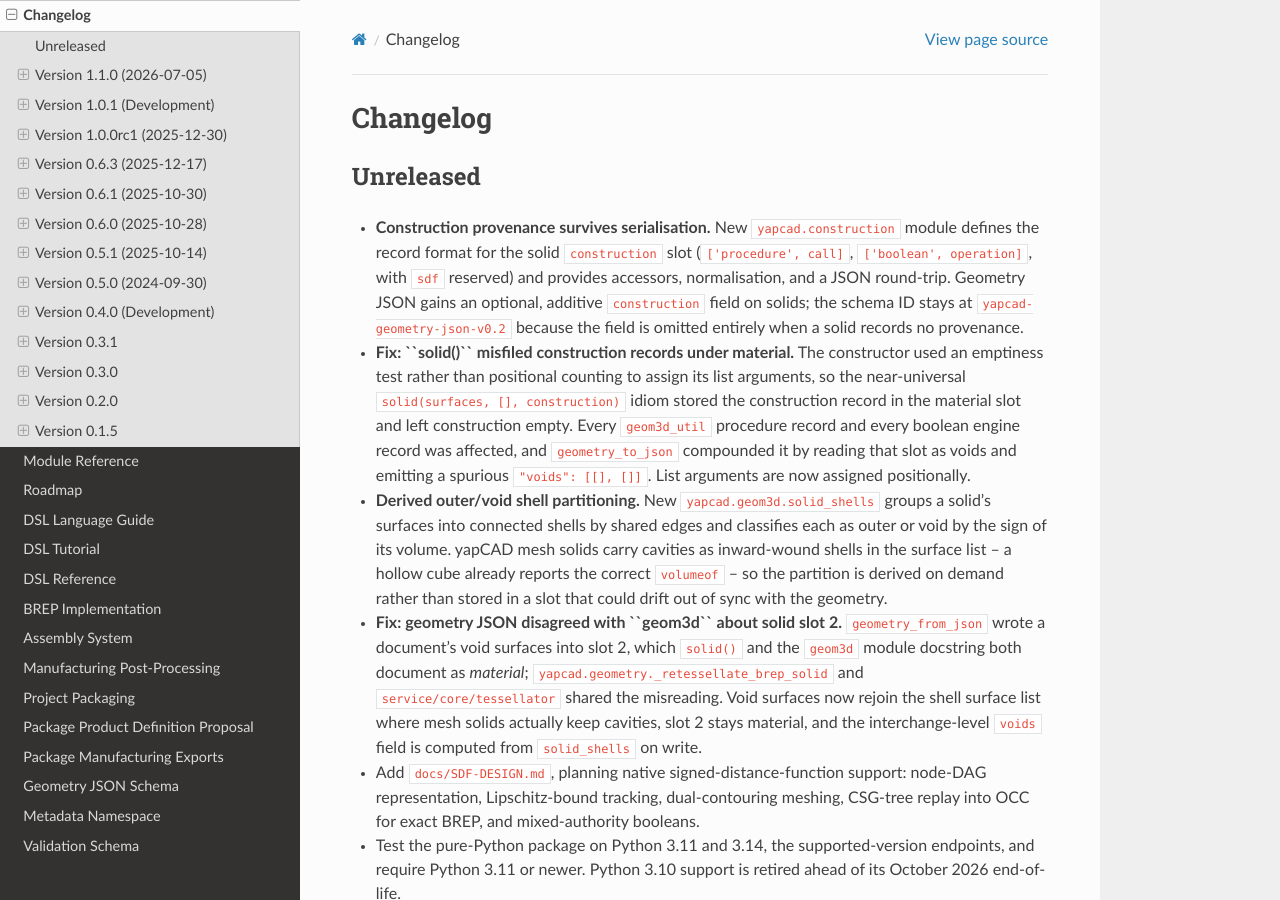
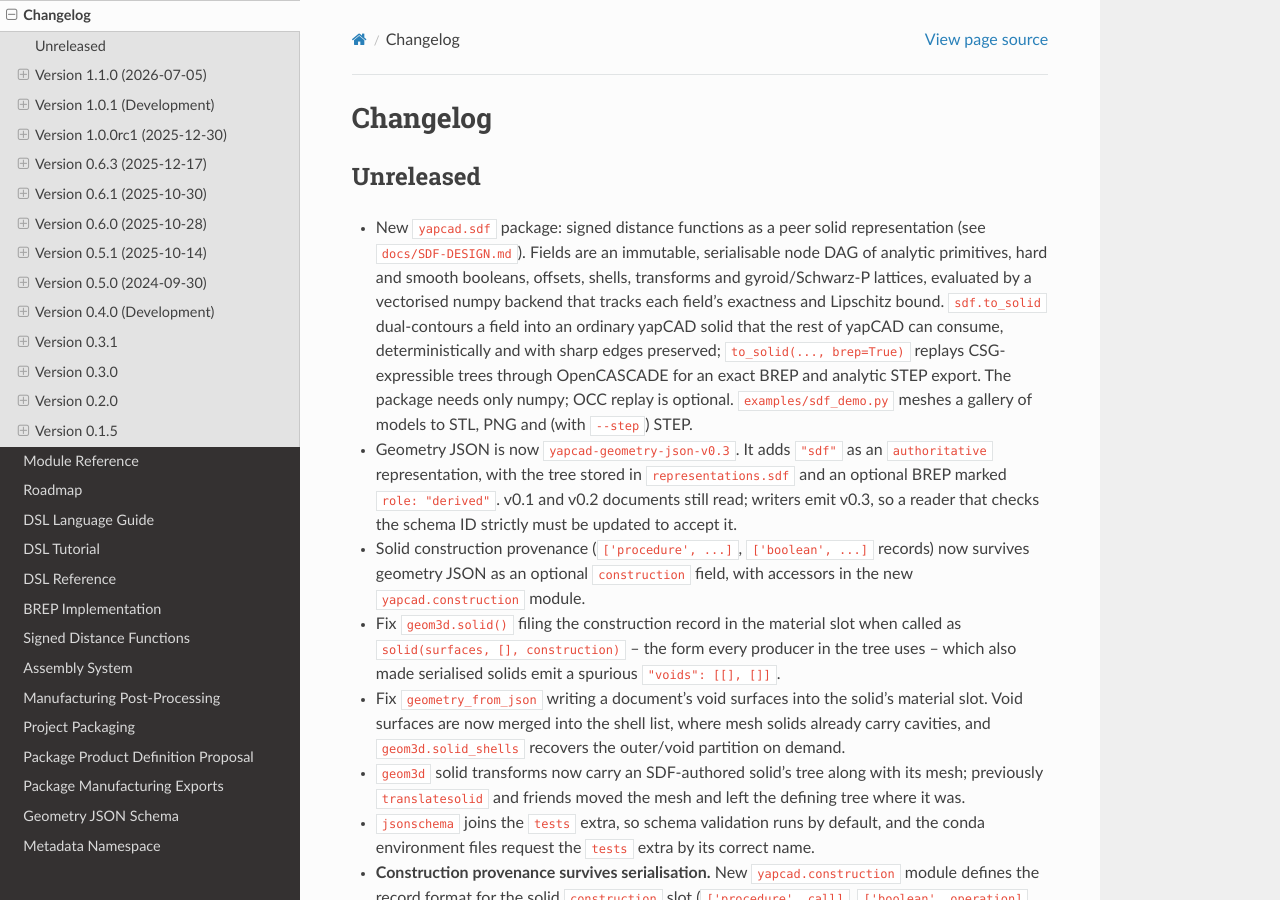
Before and after one commit to rdevaul/yapCAD, a Sphinx documentation site: the page built from docs/changelog.rst, in a window 1280 px wide and 900 px high. Built offline with Sphinx 7.4.7 and the Read the Docs theme 3.1.0, drawn with Linux system fonts in a browser that asks for light colours.

Commit message:
Prepare the SDF work for review: docs, changelog, gallery image
Publish docs/SDF-DESIGN.md in the Sphinx toctree, beside the BREP
implementation notes, as the narrative documentation for the new public
yapcad.sdf API. The build had flagged it as outside any toctree; it now
builds with zero warnings, as main does. The design document's status line
now reflects what is implemented, and the tracking-branch line, which would
go stale on merge, is dropped.

node.py's module docstring referred to the design document with :doc:,
which autodoc resolves relative to the generated docs/api pages and so
could not find; it now cites the file path, as every other SDF module does.

CHANGELOG gains Unreleased entries for the SDF package, the move to
geometry JSON v0.3, construction provenance, and the two Phase 0 slot
fixes that change behaviour for existing solids.

images/sdf-gallery.png is a 353 KB contact sheet of six gallery models,
rendered by examples/sdf_preview.py, for the README and the pull request.

Co-Authored-By: Claude Opus 5.5 <noreply@anthropic.com>

```diff
--- a/CHANGELOG.rst
+++ b/CHANGELOG.rst
@@ -4,6 +4,40 @@ Changelog
 
 Unreleased
 ==========
+
+- New ``yapcad.sdf`` package: signed distance functions as a peer solid
+  representation (see ``docs/SDF-DESIGN.md``). Fields are an immutable,
+  serialisable node DAG of analytic primitives, hard and smooth booleans,
+  offsets, shells, transforms and gyroid/Schwarz-P lattices, evaluated by a
+  vectorised numpy backend that tracks each field's exactness and Lipschitz
+  bound. ``sdf.to_solid`` dual-contours a field into an ordinary yapCAD solid
+  that the rest of yapCAD can consume, deterministically and with sharp edges
+  preserved; ``to_solid(..., brep=True)`` replays CSG-expressible trees
+  through OpenCASCADE for an exact BREP and analytic STEP export. The package
+  needs only numpy; OCC replay is optional. ``examples/sdf_demo.py`` meshes a
+  gallery of models to STL, PNG and (with ``--step``) STEP.
+- Geometry JSON is now ``yapcad-geometry-json-v0.3``. It adds ``"sdf"`` as an
+  ``authoritative`` representation, with the tree stored in
+  ``representations.sdf`` and an optional BREP marked ``role: "derived"``.
+  v0.1 and v0.2 documents still read; writers emit v0.3, so a reader that
+  checks the schema ID strictly must be updated to accept it.
+- Solid construction provenance (``['procedure', ...]``, ``['boolean', ...]``
+  records) now survives geometry JSON as an optional ``construction`` field,
+  with accessors in the new ``yapcad.construction`` module.
+- Fix ``geom3d.solid()`` filing the construction record in the material slot
+  when called as ``solid(surfaces, [], construction)`` -- the form every
+  producer in the tree uses -- which also made serialised solids emit a
+  spurious ``"voids": [[], []]``.
+- Fix ``geometry_from_json`` writing a document's void surfaces into the
+  solid's material slot. Void surfaces are now merged into the shell list,
+  where mesh solids already carry cavities, and ``geom3d.solid_shells``
+  recovers the outer/void partition on demand.
+- ``geom3d`` solid transforms now carry an SDF-authored solid's tree along
+  with its mesh; previously ``translatesolid`` and friends moved the mesh and
+  left the defining tree where it was.
+- ``jsonschema`` joins the ``tests`` extra, so schema validation runs by
+  default, and the conda environment files request the ``tests`` extra by
+  its correct name.
 
 - **Construction provenance survives serialisation.** New ``yapcad.construction``
   module defines the record format for the solid ``construction`` slot
--- a/docs/index.rst
+++ b/docs/index.rst
@@ -88,6 +88,7 @@ Contents
    DSL Tutorial <dsl_tutorial>
    DSL Reference <dsl_reference>
    BREP Implementation <yapBREP>
+   Signed Distance Functions <SDF-DESIGN>
    Assembly System <assembly_system>
    Manufacturing Post-Processing <manufacturing_postprocessing>
    Project Packaging <ycpkg_spec>
```
Also changed, not shown: docs/SDF-DESIGN.md (+1 -2 lines), images/sdf-gallery.png (added), 1 other file.
